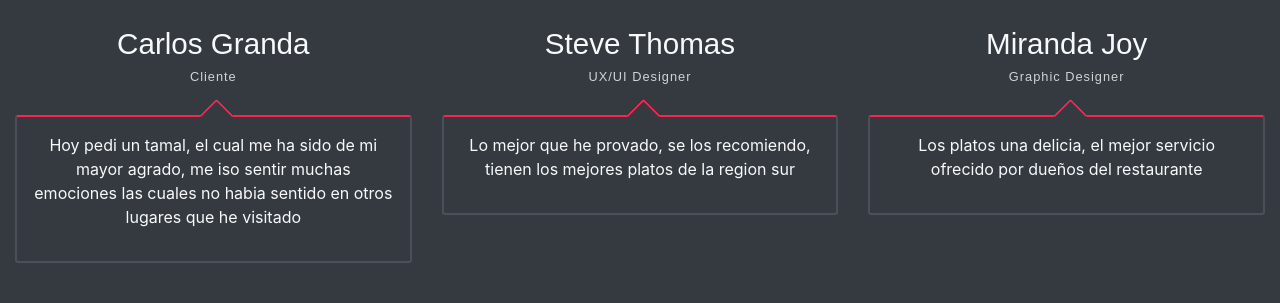
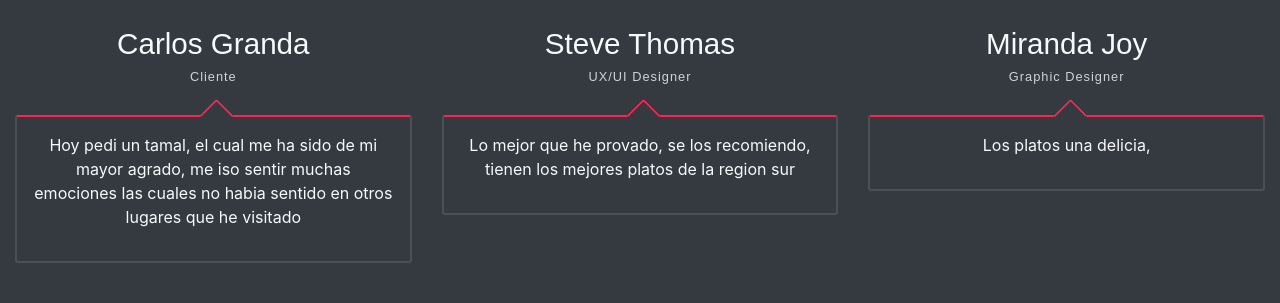
Before and after one commit to R0yalCode/Restaurante-Web-Site, a website: page index.html in a window 1280 px wide. Shown: the part 4300-4603 px from the top of the page. Drawn offline with Linux system fonts and the light colour scheme; some packages are replaced by stand-ins of ours.

Commit message:
Update index.html

```diff
--- a/index.html
+++ b/index.html
@@ -299,7 +299,7 @@
                     <h3 class="testmonial-title">Miranda Joy</h3>
                     <h6 class="testmonial-subtitle">Graphic Designer</h6>
                     <div class="testmonial-body">
-                        <p>Los platos una delicia, el mejor servicio ofrecido por dueños del restaurante</p>
+                        <p>Los platos una delicia,</p>
                     </div>
                 </div>
             </div>
```
